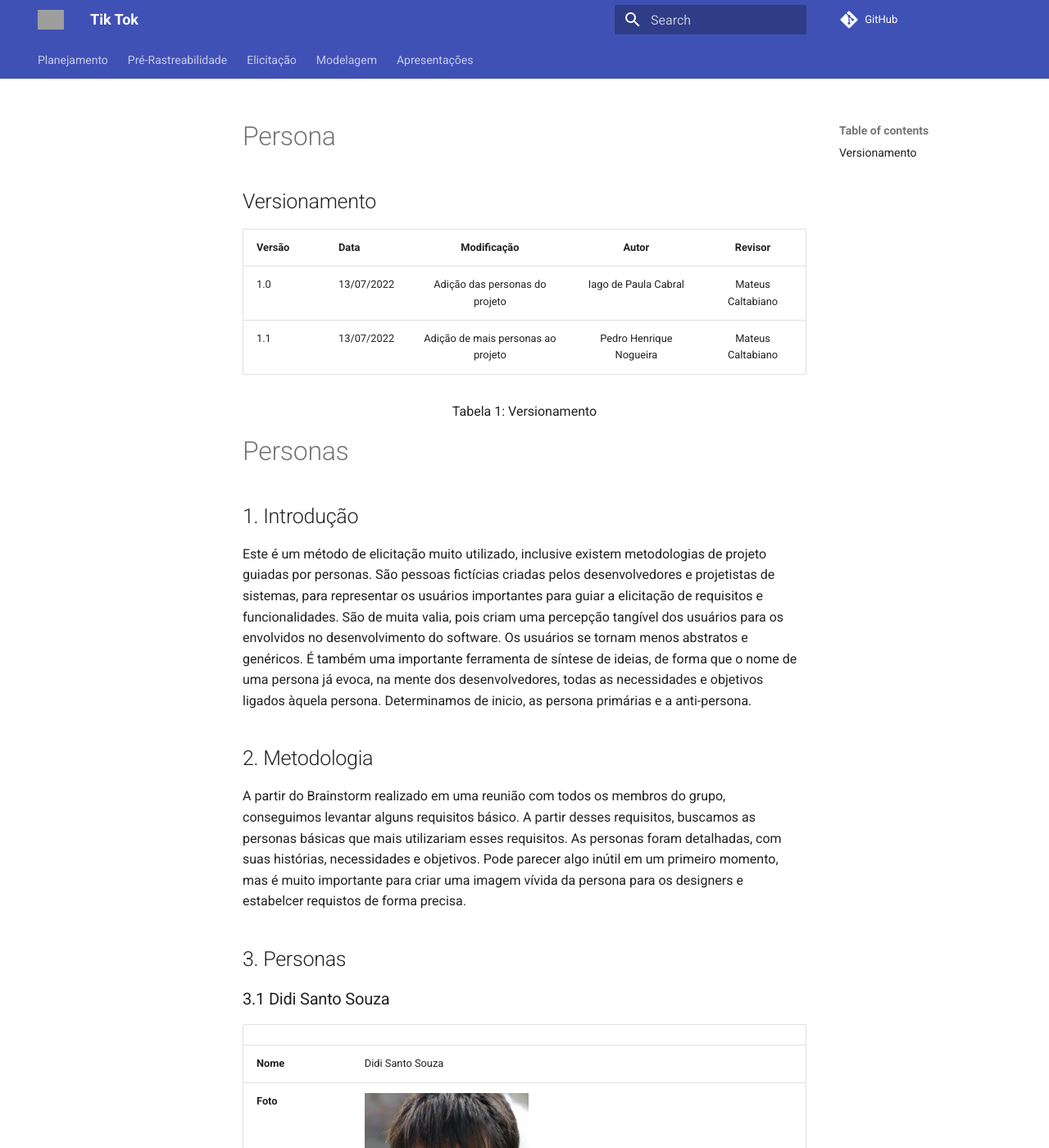
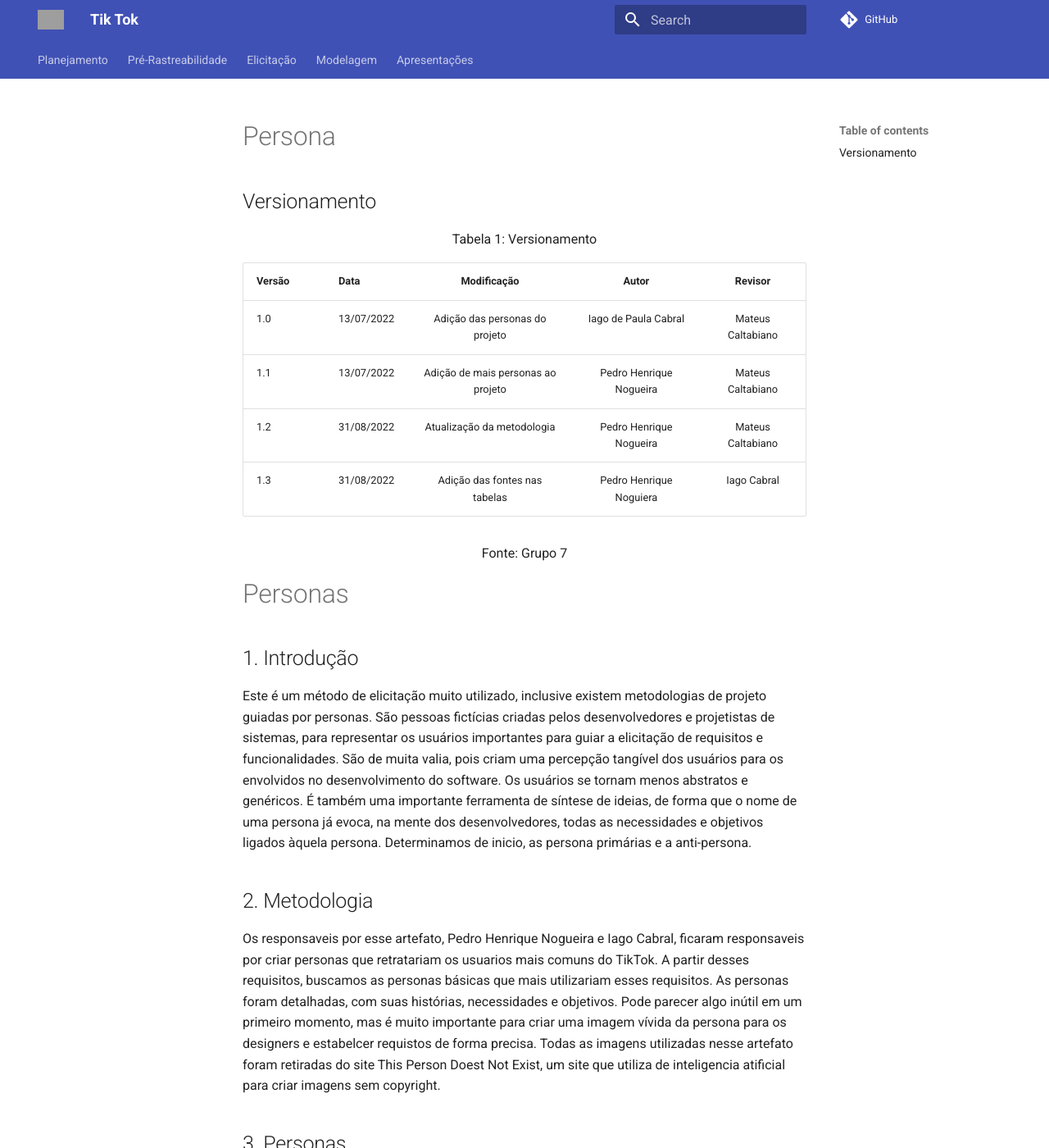
Before and after one commit to Requisitos-de-Software/2022.1-TikTok, an MkDocs documentation site: the page built from docs/elicitação/personas.md, in a window 1280 px wide and 1400 px high. Shown: the whole window at 82% size. Built offline with MkDocs 1.6.1 and Material for MkDocs 9.7.7, drawn with Linux system fonts in a browser that asks for light colours; comment, search, counter and statistics services are not loaded; some of the changed text lies outside the part shown; grey boxes are pictures that could not be loaded.

Commit message:
#71 - Correção do artefato de Personas

```diff
--- a/docs/elicitação/personas.md
+++ b/docs/elicitação/personas.md
@@ -1,13 +1,19 @@
 # Persona
 
 ## Versionamento
+
+<div style="text-align: center">
+<p>Tabela 1: Versionamento</p>
+</div>
+
 | Versão | Data | Modificação | Autor | Revisor |
 |-|-|:-:|:-:|:-:|
 | 1.0 | 13/07/2022 | Adição das personas do projeto | Iago de Paula Cabral | Mateus Caltabiano |
 | 1.1 | 13/07/2022 | Adição de mais personas ao projeto | Pedro Henrique Nogueira| Mateus Caltabiano |
-
+| 1.2 | 31/08/2022 | Atualização da metodologia | Pedro Henrique Nogueira | Mateus Caltabiano |
+| 1.3 | 31/08/2022 | Adição das fontes nas tabelas | Pedro Henrique Noguiera | Iago Cabral |
 <div style="text-align: center">
-<p>Tabela 1: Versionamento</p>
+<p>Fonte: Grupo 7</p>
 </div>
 
 # Personas
@@ -16,11 +22,15 @@
   Este é um método de elicitação muito utilizado, inclusive existem metodologias de projeto guiadas por personas. São pessoas fictícias criadas pelos desenvolvedores e projetistas de sistemas, para representar os usuários importantes para guiar a elicitação de requisitos e funcionalidades. São de muita valia, pois criam uma percepção tangível dos usuários para os envolvidos no desenvolvimento do software. Os usuários se tornam menos abstratos e genéricos. É também uma importante ferramenta de síntese de ideias, de forma que o nome de uma persona já evoca, na mente dos desenvolvedores, todas as necessidades e objetivos ligados àquela persona. Determinamos de inicio, as persona primárias e a anti-persona.
 
 ## 2. Metodologia
-A partir do Brainstorm realizado em uma reunião com todos os membros do grupo, conseguimos levantar alguns requisitos básico. A partir desses requisitos, buscamos as personas básicas que mais utilizariam esses requisitos. As personas foram detalhadas, com suas histórias, necessidades e objetivos. Pode parecer algo inútil em um primeiro momento, mas é muito importante para criar uma imagem vívida da persona para os designers e estabelcer requistos de forma precisa.
+Os responsaveis por esse artefato, Pedro Henrique Nogueira e Iago Cabral, ficaram responsaveis por criar personas que retratariam os usuarios mais comuns do TikTok. A partir desses requisitos, buscamos as personas básicas que mais utilizariam esses requisitos. As personas foram detalhadas, com suas histórias, necessidades e objetivos. Pode parecer algo inútil em um primeiro momento, mas é muito importante para criar uma imagem vívida da persona para os designers e estabelcer requistos de forma precisa. Todas as imagens utilizadas nesse artefato foram retiradas do site This Person Doest Not Exist, um site que utiliza de inteligencia atificial para criar imagens sem copyright.
 
 ## 3. Personas
 
 ### 3.1 Didi Santo Souza
+<div style="text-align: center">
+<p>Tabela 2: Persona 1</p>
+</div>
+
 |     |                                                                                   |
 |:--- | --------------------------------------------------------------------------------- |
 |**Nome**| Didi Santo Souza |
@@ -35,10 +45,16 @@
 |**Expectivativas**| Didi espera enteder todos os funcionamentos do Tik Tok e ser um usuario pleno até o final do ano.|
 
 <div style="text-align: center">
-<p>Tabela 2: Persona 1</p>
+<p>Fonte: Iago Cabral</p>
 </div>
 
 ### 3.2 Karen Patricia
+
+
+<div style="text-align: center">
+<p>Tabela 3: Anti-persona</p>
+</div>
+
 |     |                                                                                   |
 |:--- | --------------------------------------------------------------------------------- |
 |**Nome**| Karen Patricia|
@@ -53,12 +69,14 @@
 |**Expectivativas**| Karen Patricia tem como expectitativa atua como atriz principal em uma peça da BroadWay e conseguir tocar 10 instrumentos musicais.|
 
 <div style="text-align: center">
-<p>Tabela 3: Anti-persona</p>
+<p>Fonte: Iago Cabral</p>
 </div>
 
 ### 3.3 Lucas Bertti
 
-
+<div style="text-align: center">
+<p>Tabela 4: Persona 2</p>
+</div>
 
 |     |                                                                                   |
 |:--- | --------------------------------------------------------------------------------- |
@@ -74,11 +92,14 @@
   |**Expectivativas**|Lucas Berti tem a expectativa de se tornar um dos maiores criadores de conteudo da plataforma.|
 
 <div style="text-align: center">
-<p>Tabela 4: Persona 2</p>
+<p>Fonte: Pedro Henrique Nogueira</p>
 </div>
 
 ### 3.4 Jade Picon
 
+<div style="text-align: center">
+<p>Tabela 5: Persona 3</p>
+</div>
 
 
 |     |                                                                                   |
@@ -94,8 +115,10 @@
 |**Requisitos**| Com a pandemia e com o adiantamente do semestre 2020/1, Jade ficou com muito tempo livre, então decidiu começar a usar o  TikTok como uma forma de distração, desde então, Jade usar o aplicativo diariamente. Para Jade é necessário assistir seus vídeos, curtir, seguir os influenciadores que ela mais gosta, salvar os vídeos e compartilhar com seus amigos.   |
 |**Expectivativas**|Jade tem a expectativa de se formar e se especializar em pediatria e abrir sua própria clinica. |
 
+
+
 <div style="text-align: center">
-<p>Tabela 5: Persona 3</p>
+<p>Fonte: Pedro Henrique Nogueira</p>
 </div>
 
 ## 4. Referências
```
